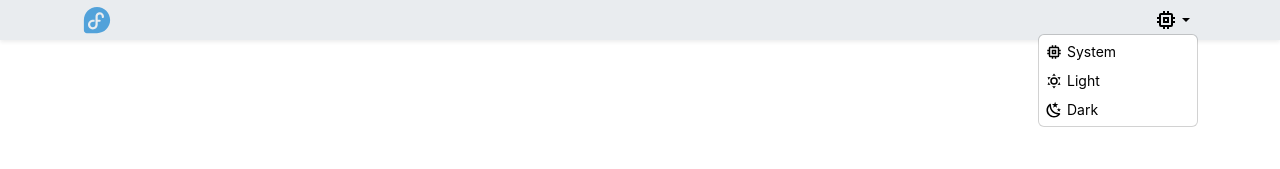
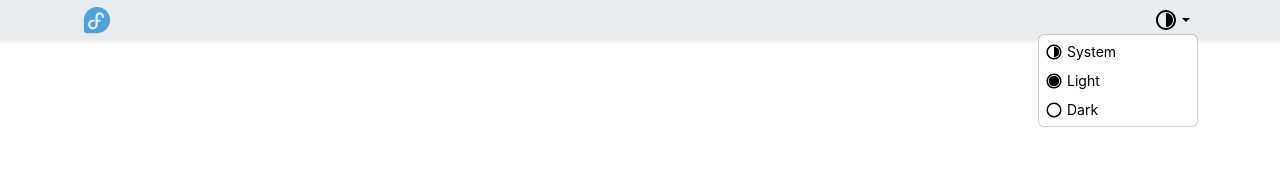
Before and after one commit to fedora-infra/tahrir, a React (Vite) app in the folder frontend/: page / in a window 1280 px wide. Both pictures are taken after a click on the button 1171 px from the left and 20 px from the top of the page. Shown: the top 169 px of the page. Built offline with nearby package versions, Linux system fonts and the light colour scheme; a web font is replaced by a local one.

Commit message:
Streamline the scheme mode switching functions
Signed-off-by: Akashdeep Dhar <akashdeep.dhar@gmail.com>

```diff
--- a/frontend/src/components/modewrap.jsx
+++ b/frontend/src/components/modewrap.jsx
@@ -7,11 +7,16 @@ export default function ModeWrap({ children }) {
   useEffect(() => {
     const updateMode = () => {
       if (mode === "auto") {
-        const mode = window.matchMedia("(prefers-color-scheme: dark)").matches ? "dark" : "light";
-        document.body.setAttribute("data-bs-theme", mode);
+        document.documentElement.setAttribute(
+          "data-bs-theme",
+          window.matchMedia("(prefers-color-scheme: dark)").matches ? "dark" : "light"
+        );
+      } else {
+        document.documentElement.setAttribute("data-bs-theme", mode);
       }
     };
     updateMode();
+
     const styles = window.matchMedia("(prefers-color-scheme: dark)");
     styles.addEventListener("change", updateMode);
     return () => styles.removeEventListener("change", updateMode);
--- a/frontend/src/components/navigate.jsx
+++ b/frontend/src/components/navigate.jsx
@@ -1,4 +1,4 @@
-import { mdiMemory, mdiWeatherNight, mdiWeatherSunny } from "@mdi/js";
+import { mdiCircleOutline, mdiCircleSlice4, mdiCircleSlice8 } from "@mdi/js";
 import Icon from "@mdi/react";
 import { Container, Navbar, NavDropdown } from "react-bootstrap";
 import { useDispatch, useSelector } from "react-redux";
@@ -27,7 +27,7 @@ export default function Navigate() {
             <NavDropdown
               title={
                 <Icon
-                  path={mode === "lite" ? mdiWeatherSunny : mode === "dark" ? mdiWeatherNight : mdiMemory}
+                  path={mode === "light" ? mdiCircleSlice8 : mode === "dark" ? mdiCircleOutline : mdiCircleSlice4}
                   size={1}
                 />
               }
@@ -39,27 +39,21 @@ export default function Navigate() {
                 onClick={() => dispatch(keepMode("auto"))}
                 className="small d-flex align-items-center p-1"
               >
-                <Icon className="me-1" size={0.75} path={mdiMemory} />
+                <Icon className="me-1" size={0.75} path={mdiCircleSlice4} />
                 System
               </NavDropdown.Item>
               <NavDropdown.Item
-                onClick={() => {
-                  dispatch(keepMode("lite"));
-                  document.body.setAttribute("data-bs-theme", "light");
-                }}
+                onClick={() => dispatch(keepMode("light"))}
                 className="small d-flex align-items-center p-1"
               >
-                <Icon className="me-1" size={0.75} path={mdiWeatherSunny} />
+                <Icon className="me-1" size={0.75} path={mdiCircleSlice8} />
                 Light
               </NavDropdown.Item>
               <NavDropdown.Item
-                onClick={() => {
-                  dispatch(keepMode("dark"));
-                  document.body.setAttribute("data-bs-theme", "dark");
-                }}
+                onClick={() => dispatch(keepMode("dark"))}
                 className="small d-flex align-items-center p-1"
               >
-                <Icon className="me-1" size={0.75} path={mdiWeatherNight} />
+                <Icon className="me-1" size={0.75} path={mdiCircleOutline} />
                 Dark
               </NavDropdown.Item>
             </NavDropdown>
```
